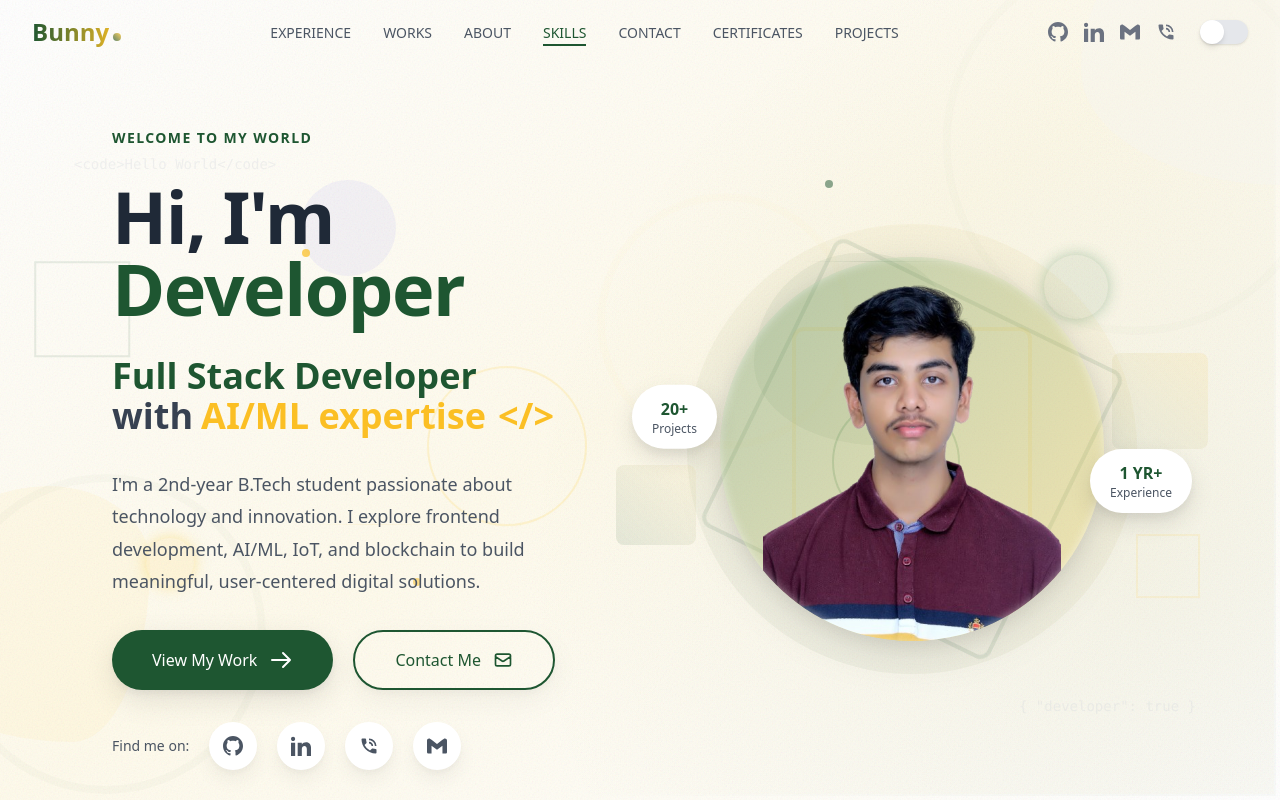
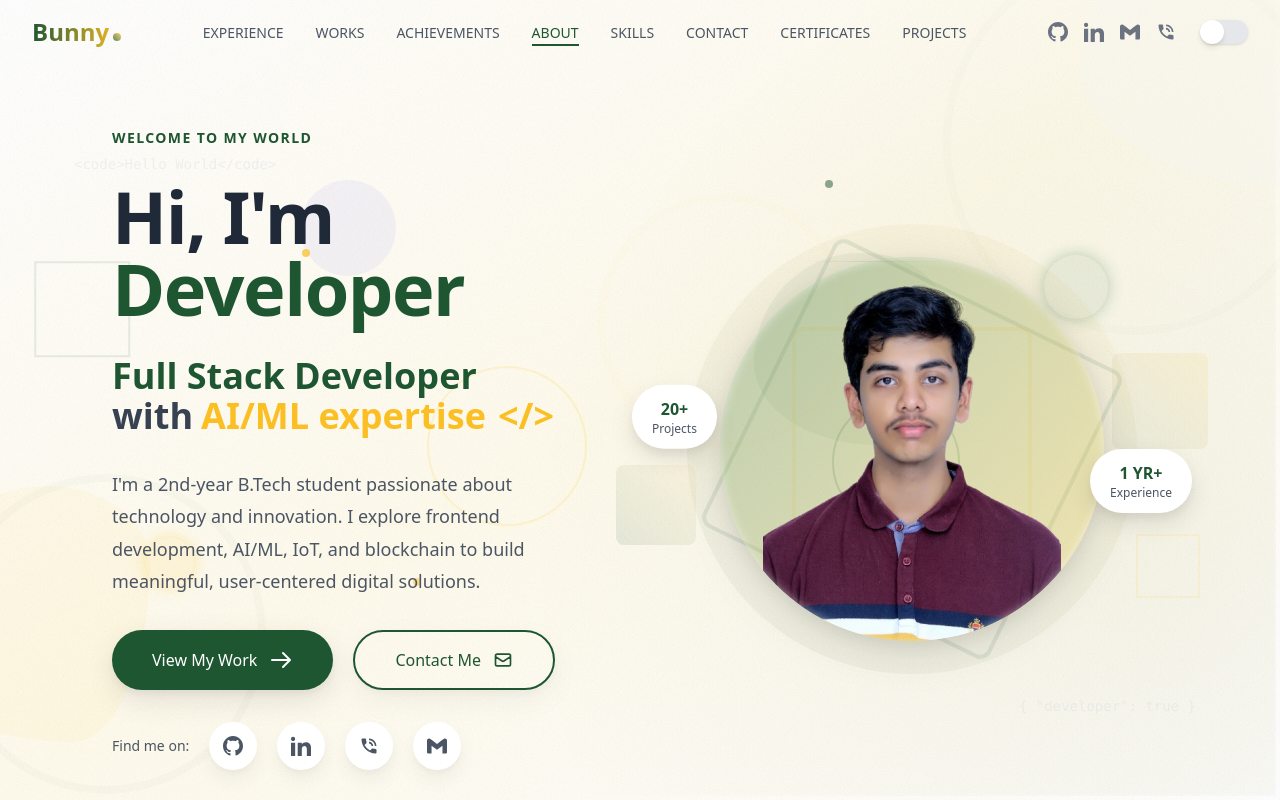
Before and after one commit to bunnysunny24/My_Portfolio, a React (Create React App) app: page / in a window 1280 px wide. Shown: the top 800 px of the page. Built offline with nearby package versions, Linux system fonts and the light colour scheme.

Commit message:
updated achievemnets

```diff
--- a/src/App.js
+++ b/src/App.js
@@ -7,6 +7,7 @@ import Background from './components/Background';
 import About from './components/About';
 import WorkExperience from './components/WorkExperience';
 import Works from './components/Works';
+import Achievements from './components/Achievements';
 import Skills from './components/Skills';
 import Testimonials from './components/Testimonials';
 import Contact from './components/Contact';
@@ -30,6 +31,7 @@ function App() {
                   <Hero />
                   <WorkExperience />
                   <Works />
+                  <Achievements />
                   <About />
                   <Skills />
                   <Certificates />
--- a/src/components/About.jsx
+++ b/src/components/About.jsx
@@ -120,7 +120,7 @@ function About() {
 
             <div className="flex flex-col sm:flex-row gap-4">
               <a
-                href="/bhavashesh_resume_2025.pdf"
+                href="/bhavashesh_resume.pdf"
                 download="bhavashesh_resume_2025.pdf"
                 className="group relative overflow-hidden bg-primary hover:bg-accent text-white px-8 py-3 rounded-full font-medium transition-all duration-500 transform hover:translate-y-[-3px] shadow-button flex items-center justify-center"
               >
--- /dev/null
+++ b/src/components/Achievements.jsx
@@ -0,0 +1,120 @@
+import React from 'react';
+
+function Achievements() {
+  const achievements = [
+    {
+      id: 7,
+      title: "Top 3 - Red Bull Basement Hackathon",
+      organization: "Red Bull Basement",
+      year: "2024–2025",
+      description: "Secured Top 3 position in Red Bull Basement Hackathon, creating a real-world tech solution.",
+      category: "Competition",
+      icon: "🥉"
+    },
+    {
+      id: 8,
+      title: "2nd Runner-Up - Enduraverse’25 Hackathon",
+      organization: "Enduraverse’25 (National Level)",
+      year: "2024–2025",
+      description: "Won 2nd Runner-Up in national-level Enduraverse’25 Hackathon, selected among top 6 teams across India.",
+      category: "Competition",
+      icon: "🏅"
+    },
+    {
+      id: 9,
+      title: "Smart India Hackathon 2024 Qualifier",
+      organization: "Smart India Hackathon",
+      year: "2024",
+      description: "Qualified the Internal Round for Smart India Hackathon 2024 with a functional and scalable project.",
+      category: "Competition",
+      icon: "🎯"
+    },
+    {
+      id: 10,
+      title: "Top 10 Finalist - TEM-E-THON’25 Hackathon",
+      organization: "TEM-E-THON’25",
+      year: "2025",
+      description: "Top 10 Finalist among 5k+ applicants in TEM-E-THON’25 Hackathon.",
+      category: "Competition",
+      icon: "🏆"
+    }
+  ];
+
+  const categories = [
+    { name: "Professional", color: "text-blue-600 bg-blue-100 dark:text-blue-400 dark:bg-blue-900" },
+    { name: "Academic", color: "text-green-600 bg-green-100 dark:text-green-400 dark:bg-green-900" },
+    { name: "Community", color: "text-purple-600 bg-purple-100 dark:text-purple-400 dark:bg-purple-900" },
+    { name: "Research", color: "text-orange-600 bg-orange-100 dark:text-orange-400 dark:bg-orange-900" },
+    { name: "Competition", color: "text-red-600 bg-red-100 dark:text-red-400 dark:bg-red-900" },
+    { name: "Leadership", color: "text-indigo-600 bg-indigo-100 dark:text-indigo-400 dark:bg-indigo-900" }
+  ];
+
+  const getCategoryColor = (category) => {
+    const categoryObj = categories.find(cat => cat.name === category);
+    return categoryObj ? categoryObj.color : "text-gray-600 bg-gray-100 dark:text-gray-400 dark:bg-gray-800";
+  };
+
+  return (
+    <section id="achievements" className="py-24 md:py-32">
+      <div className="container mx-auto">
+        <div className="text-center mb-16">
+          <span className="text-sm font-bold text-accent uppercase tracking-wider">Recognition</span>
+          <h2 className="text-4xl md:text-5xl font-bold text-primary mt-2 mb-4 relative inline-block">
+            Achievements
+            <span className="absolute -bottom-3 left-1/2 transform -translate-x-1/2 w-24 h-1.5 bg-accent rounded-full"></span>
+          </h2>
+          <p className="text-lg max-w-2xl mx-auto mt-8 text-gray-600 dark:text-gray-300">
+            Recognition and milestones that mark my journey in technology and innovation.
+          </p>
+        </div>
+
+        <div className="grid grid-cols-1 md:grid-cols-2 lg:grid-cols-3 gap-8">
+          {achievements.map((achievement) => (
+            <div
+              key={achievement.id}
+              className="bg-white dark:bg-gray-800 rounded-xl shadow-card hover:shadow-xl transition-all duration-300 overflow-hidden group"
+            >
+              <div className="p-6">
+                <div className="flex items-start justify-between mb-4">
+                  <div className="text-3xl mb-2">{achievement.icon}</div>
+                  <div className="flex flex-col items-end">
+                    <span className={`px-3 py-1 rounded-full text-xs font-medium ${getCategoryColor(achievement.category)}`}>
+                      {achievement.category}
+                    </span>
+                    <span className="text-sm text-gray-500 dark:text-gray-400 mt-1">{achievement.year}</span>
+                  </div>
+                </div>
+
+                <h3 className="text-xl font-bold text-primary dark:text-white mb-2 group-hover:text-accent transition-colors duration-300">
+                  {achievement.title}
+                </h3>
+
+                <p className="text-sm font-medium text-accent mb-3">
+                  {achievement.organization}
+                </p>
+
+                <p className="text-gray-600 dark:text-gray-300 text-sm leading-relaxed">
+                  {achievement.description}
+                </p>
+              </div>
+
+              <div className="h-1 bg-gradient-to-r from-primary to-accent transform scale-x-0 group-hover:scale-x-100 transition-transform duration-300 origin-left"></div>
+            </div>
+          ))}
+        </div>
+
+        <div className="text-center mt-16">
+          <a
+            href="#contact"
+            className="group relative overflow-hidden border-2 border-primary text-primary hover:text-white px-10 py-4 rounded-full font-medium transition-all duration-300 shadow-button hover:shadow-lg inline-block"
+          >
+            <span className="relative z-10">Let's Achieve More Together</span>
+            <span className="absolute inset-0 bg-primary transform scale-x-0 group-hover:scale-x-100 transition-transform duration-300 origin-left"></span>
+          </a>
+        </div>
+      </div>
+    </section>
+  );
+}
+
+export default Achievements;
--- a/src/components/AllProjects.jsx
+++ b/src/components/AllProjects.jsx
@@ -17,6 +17,7 @@ function AllProjects() {
       image: "/Screenshot 2025-07-02 202047.png",
       description: "A real-time AI-powered document processing system for logistics operations. It demonstrates streaming ETL, dynamic indexing, and live RAG capabilities for logistics and finance operations.",
       tags: ["Python", "Pathway", "RAG", "FastAPI", "React.js", "Streaming ETL", "Vector Databases", "Real-time Processing", "Document Processing", "Anomaly Detection"],
+      link: "https://www.youtube.com/watch?v=3IMeI_IDK_k",
       github: "https://github.com/bunnysunny24/Logistics"
     },
     {
@@ -194,15 +195,6 @@ function AllProjects() {
       description: "A convenient expense tracking and settlement application designed for roommates to manage shared expenses, split bills fairly, and track payment history.",
       tags: ["Python", "React.js", "MySQL", "FastAPI", "Expense Tracking", "Payment Settlement", "Financial Management"],
       github: "https://github.com/bunnysunny24/RoomiePay"
-    },
-    {
-      id: 21,
-      title: "Java Project: Library Management System",
-      category: "Backend",
-      image: "/java_certi.jpeg",
-      description: "A robust library management system built using Java, featuring user authentication, book inventory management, and transaction tracking.",
-      tags: ["Java", "MySQL", "Backend", "OOP", "Swing"],
-      github: "https://github.com/bunnysunny24/Java-Library-Management-System"
     },
     {
       id: 22,
--- a/src/components/Navbar.jsx
+++ b/src/components/Navbar.jsx
@@ -38,7 +38,7 @@ function Navbar() {
       }
 
       // Handle active section highlighting
-      const sections = ['work-experience', 'works', 'about', 'skills', 'testimonial', 'contact'];
+      const sections = ['work-experience', 'works', 'achievements', 'about', 'skills', 'testimonial', 'contact'];
       const currentSection = sections.find(section => {
         const element = document.getElementById(section);
         if (element) {
@@ -103,7 +103,7 @@ function Navbar() {
           {/* Desktop Navigation */}
         <div className="hidden md:block">
           <ul className="flex space-x-6 lg:space-x-8">
-            {['work-experience', 'works', 'about', 'skills', 'contact'].map((section) => (
+            {['work-experience', 'works', 'achievements', 'about', 'skills', 'contact'].map((section) => (
               <li key={section}>
                 {location.pathname === "/" ? (
                   <a
@@ -255,7 +255,7 @@ function Navbar() {
               </svg>
             </button>
           </div>            <ul className="space-y-4 sm:space-y-6 mt-8 sm:mt-10">
-            {['work-experience', 'works', 'about', 'skills', 'testimonial', 'contact'].map((section, index) => (
+            {['work-experience', 'works', 'achievements', 'about', 'skills', 'testimonial', 'contact'].map((section, index) => (
               <li key={section} className="transform translate-x-8 opacity-0 animate-slide-in-right" style={{animationDelay: `${0.1 + index * 0.1}s`, animationFillMode: 'forwards'}}>
                 {location.pathname === "/" ? (
                   <a
```
Also changed, not shown: 1 other file (tests, documents, lock files or other folders).
